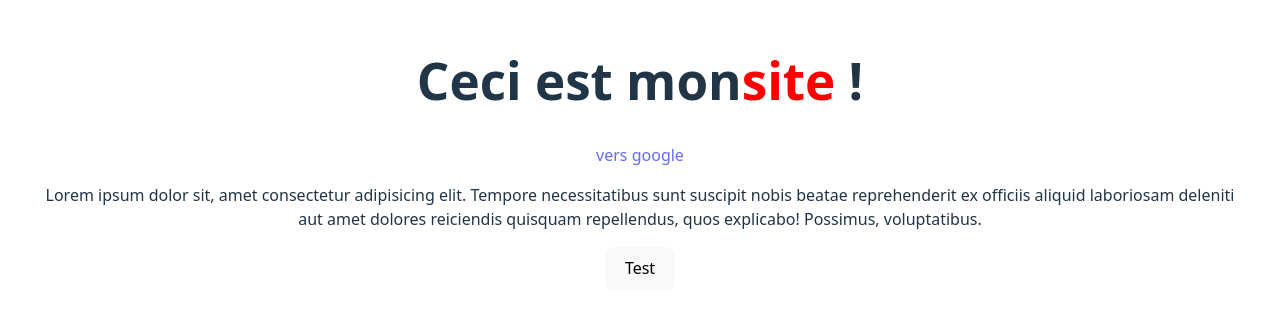
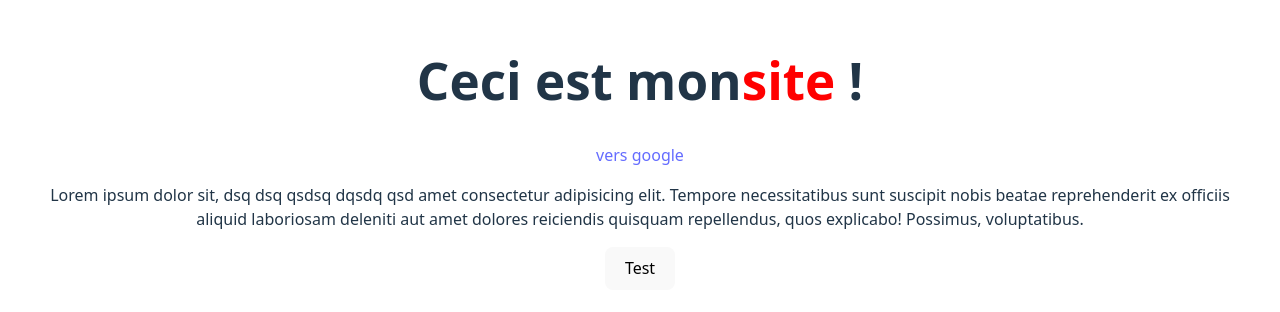
Before and after one commit to LucasRoberto99/git-workshop, a React (Vite) app: page / in a window 1280 px wide. Shown: the part 246-558 px from the top of the page. Built offline with nearby package versions, Linux system fonts and the light colour scheme.

Commit message:
Update App.jsx

```diff
--- a/src/App.jsx
+++ b/src/App.jsx
@@ -9,7 +9,7 @@ function App() {
       <Header />
       <TestComp />
       <p>
-        Lorem ipsum dolor sit, amet consectetur adipisicing elit. Tempore
+        Lorem ipsum dolor sit, dsq dsq qsdsq dqsdq qsd amet consectetur adipisicing elit. Tempore
         necessitatibus sunt suscipit nobis beatae reprehenderit ex officiis
         aliquid laboriosam deleniti aut amet dolores reiciendis quisquam
         repellendus, quos explicabo! Possimus, voluptatibus.
```
